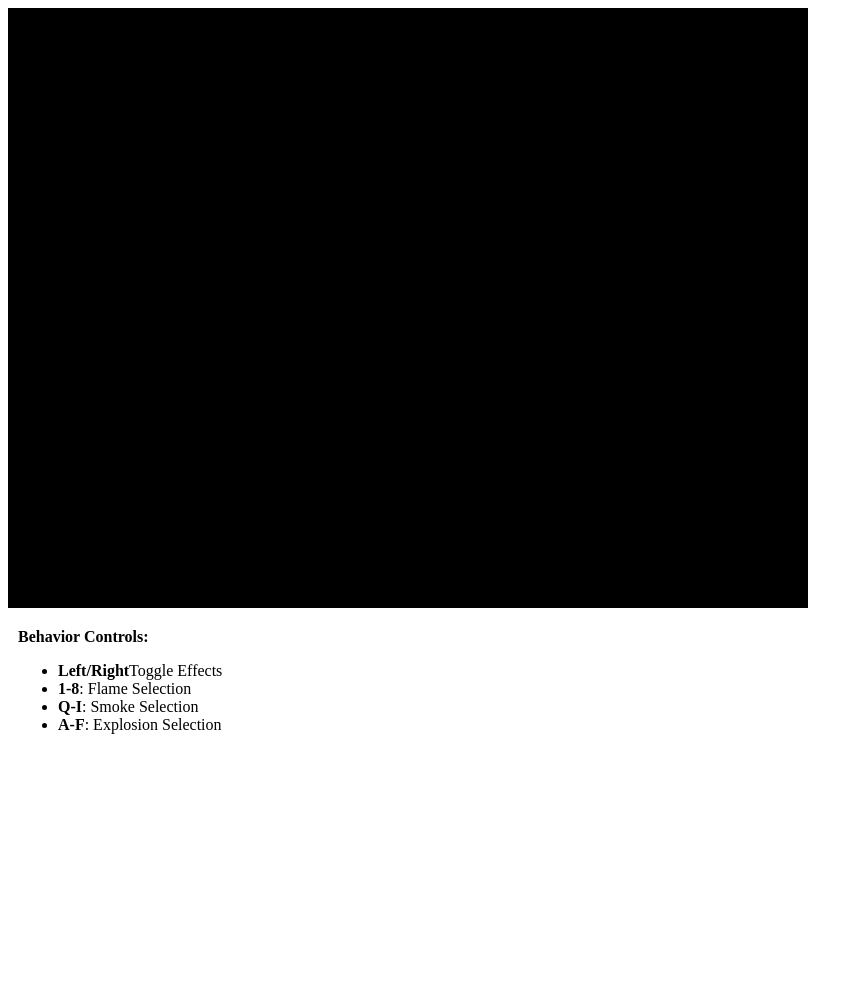
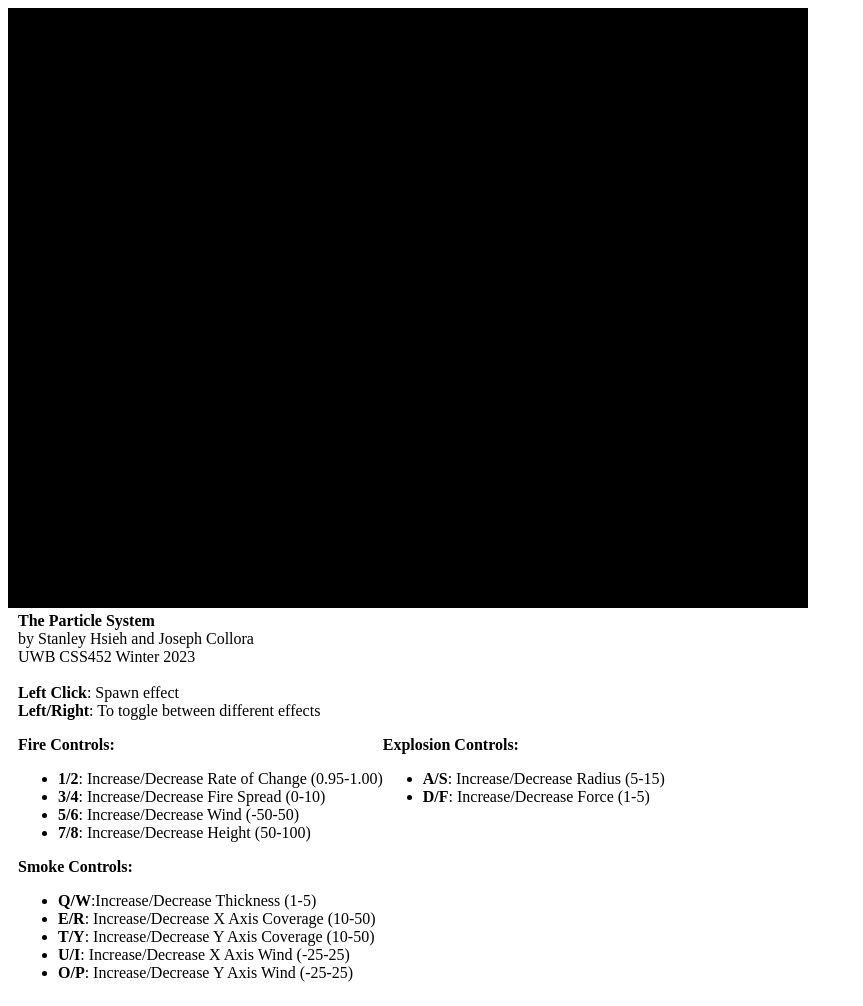
Before and after one commit to Hsiehs/CSS452FinalProject, a plain HTML site: page index.html in a window 1280 px wide. Shown: the whole page, without its empty margins (0-863 px from the left). Before the commit the page ends 800 px from the top, so only its background shows below. Drawn offline with Linux system fonts and the light colour scheme; no server answers.

Commit message:
edited html file with instructions

```diff
--- a/index.html
+++ b/index.html
@@ -21,26 +21,63 @@
         Your browser does not support the HTML5 canvas.
         <!-- this message will show only if WebGL clearing failed -->
     </canvas>
+    <div style="padding-left:10px">
+        <b>The Particle System</b> <br>by Stanley Hsieh and Joseph Collora <br> UWB CSS452 Winter 2023<br><br>
+        <b>Left Click</b>: Spawn effect<br>
+        <b>Left/Right</b>: To toggle between different effects <br>
     </div>
     <p></p>
     <div style="display: table">
         <div style="float: left; padding-left: 10px">
-            <b>Behavior Controls:</b>
+            <b>Fire Controls:</b>
             <ul>
                 <li>
-                    <b>Left/Right</b>Toggle Effects
+                    <b>1/2</b>: Increase/Decrease Rate of Change (0.95-1.00)
                 </li>
                 <li>
-                    <b>1-8</b>: Flame Selection
+                    <b>3/4</b>: Increase/Decrease Fire Spread (0-10)
                 </li>
                 <li>
-                    <b>Q-I</b>: Smoke Selection
+                    <b>5/6</b>: Increase/Decrease Wind (-50-50)
                 </li>
                 <li>
-                    <b>A-F</b>: Explosion Selection
+                    <b>7/8</b>: Increase/Decrease Height (50-100)
+                </li>
+            </ul>
+            <b>Smoke Controls:</b>
+            <ul>
+                <li>
+                    <b>Q/W</b>:Increase/Decrease Thickness (1-5)
+                </li>
+                <li>
+                    <b>E/R</b>: Increase/Decrease X Axis Coverage (10-50)
+                </li>
+                <li>
+                    <b>T/Y</b>: Increase/Decrease Y Axis Coverage (10-50)
+                </li>
+                <li>
+                    <b>U/I</b>: Increase/Decrease X Axis Wind (-25-25)
+                </li>
+                <li>
+                    <b>O/P</b>: Increase/Decrease Y Axis Wind (-25-25)
                 </li>
             </ul>
         </div>
+
+        <div style="float: left">
+            <b>Explosion Controls:</b>
+            <ul>
+                <li>
+                    <b>A/S</b>: Increase/Decrease Radius (5-15)
+                </li>
+                <li>
+                    <b>D/F</b>: Increase/Decrease Force (1-5)
+                </li>
+
+
+            </ul>
+        </div>
+    </div>
 </body>
 
 </html>
--- a/src/my_game/my_game_main.js
+++ b/src/my_game/my_game_main.js
@@ -231,7 +231,7 @@ class MyGame extends engine.Scene {
         }
 
         if (engine.input.isKeyClicked(engine.input.keys.I)) {
-            if (this.mXWind < 20) {
+            if (this.mXWind < 25) {
                 this.mXWind += 5;
             }
         }
@@ -245,7 +245,7 @@ class MyGame extends engine.Scene {
         }
 
         if (engine.input.isKeyClicked(engine.input.keys.P)) {
-            if (this.mYWind < 20) {
+            if (this.mYWind < 25) {
                 this.mYWind += 5;
             }
         }
```
